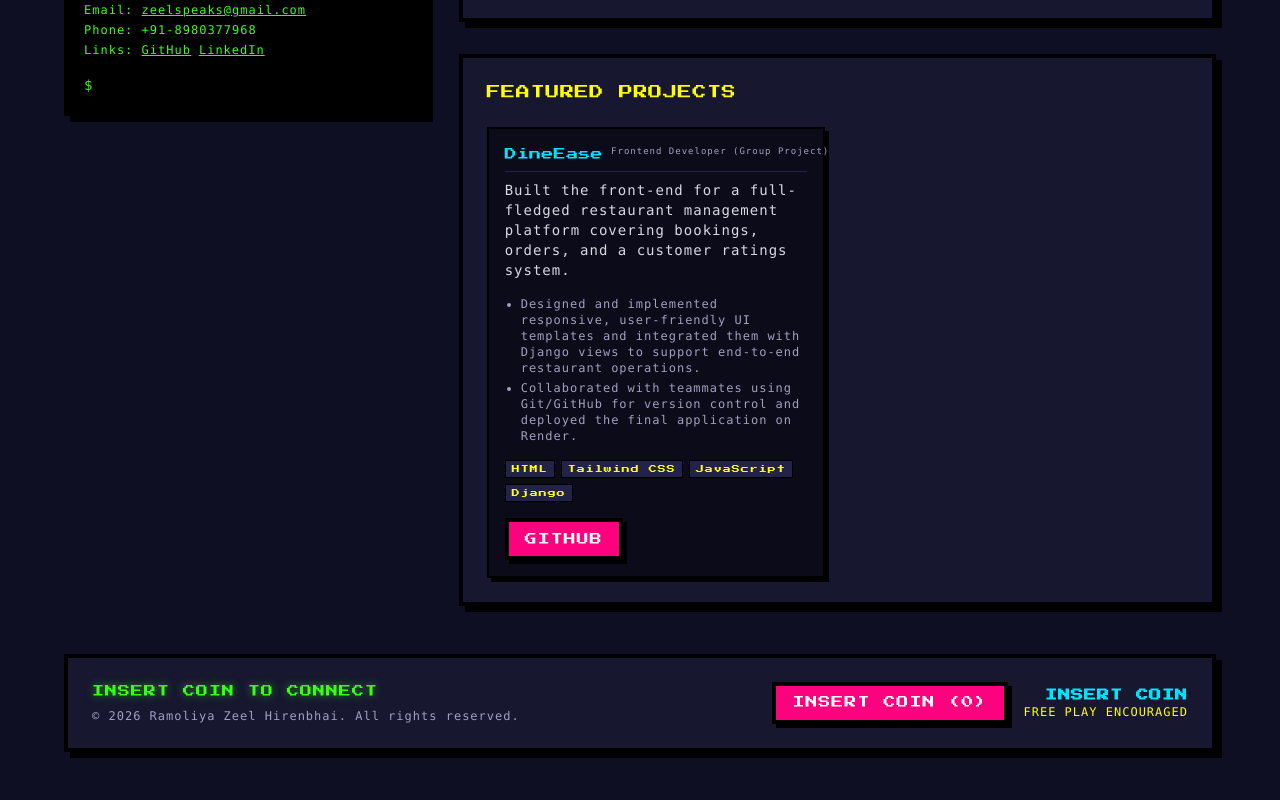
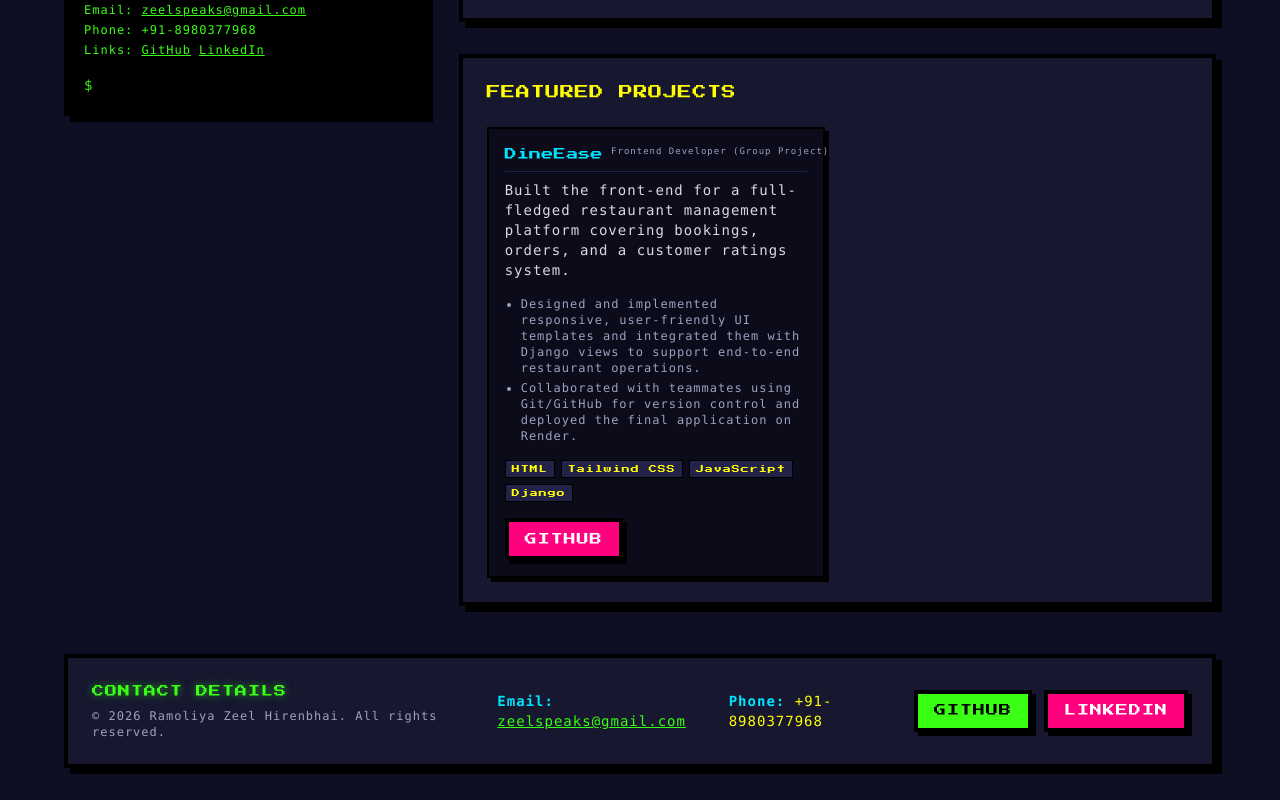
Before and after one commit to ZeelRamoliya07/Portfolio, a Next.js app: page / in a window 1280 px wide. Shown: the part 1156-1956 px from the top of the page. Built offline with nearby package versions, Linux system fonts and the light colour scheme.

Commit message:
feat: replace insert coin component with contact details in footer

```diff
--- a/src/app/page.tsx
+++ b/src/app/page.tsx
@@ -10,7 +10,6 @@ import PixelCard from "../components/PixelCard";
 import SkillGrid from "../components/SkillGrid";
 
 export default function Home() {
-  const [coinCount, setCoinCount] = useState<number>(0);
   const [showAllProjects, setShowAllProjects] = useState<boolean>(false);
 
   return (
@@ -302,28 +301,32 @@ export default function Home() {
       <footer className="w-full max-w-6xl mt-12 border-4 border-black bg-[#171730] p-6 shadow-[6px_6px_0px_0px_rgba(0,0,0,1)] flex flex-col md:flex-row items-center justify-between gap-6 font-mono text-sm">
         <div className="text-center md:text-left">
           <p className="font-pixel-heading text-xs text-[#39ff14] mb-2 neon-glow">
-            INSERT COIN TO CONNECT
+            CONTACT DETAILS
           </p>
           <p className="text-[#a0a0c0] text-xs">
             © {new Date().getFullYear()} {BIO.name}. All rights reserved.
           </p>
         </div>
 
-        {/* Arcade Cabinet Interaction */}
-        <div className="flex items-center gap-4">
-          <button
-            onClick={() => setCoinCount((prev) => prev + 1)}
-            className="pixel-btn pixel-btn-secondary"
-          >
-            INSERT COIN ({coinCount})
-          </button>
-          <div className="text-right">
-            <p className="text-[#00e5ff] font-bold text-xs uppercase font-pixel-heading">
-              {coinCount > 0 ? `CREDITS: ${coinCount}` : "INSERT COIN"}
-            </p>
-            <p className="text-xs text-[#ffff00]">
-              {coinCount > 0 ? "GAME START READY!" : "FREE PLAY ENCOURAGED"}
-            </p>
+        {/* Contact Links */}
+        <div className="flex flex-col md:flex-row gap-6 items-center font-mono text-xs md:text-sm">
+          <div>
+            <span className="text-[#00e5ff] font-bold">Email:</span>{" "}
+            <a href={`mailto:${BIO.contact.email}`} className="underline text-[#39ff14] hover:text-white">
+              {BIO.contact.email}
+            </a>
+          </div>
+          <div>
+            <span className="text-[#00e5ff] font-bold">Phone:</span>{" "}
+            <span className="text-[#ffff00]">{BIO.contact.phone}</span>
+          </div>
+          <div className="flex gap-3">
+            <a href={BIO.contact.github} target="_blank" rel="noopener noreferrer" className="pixel-btn text-[9px] py-1 px-2.5">
+              GITHUB
+            </a>
+            <a href={BIO.contact.linkedin} target="_blank" rel="noopener noreferrer" className="pixel-btn pixel-btn-secondary text-[9px] py-1 px-2.5">
+              LINKEDIN
+            </a>
           </div>
         </div>
       </footer>
```
